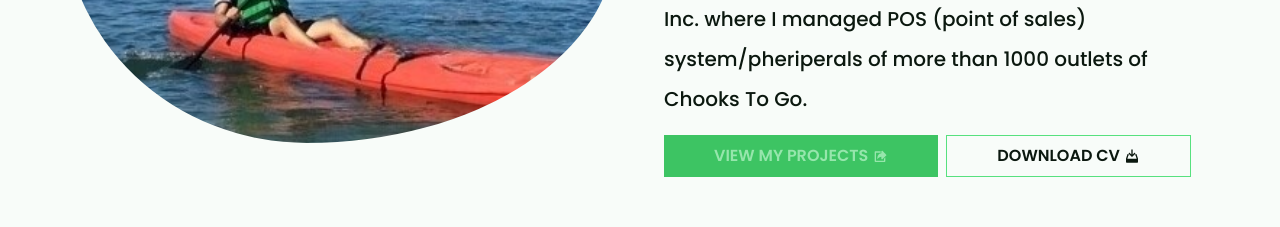
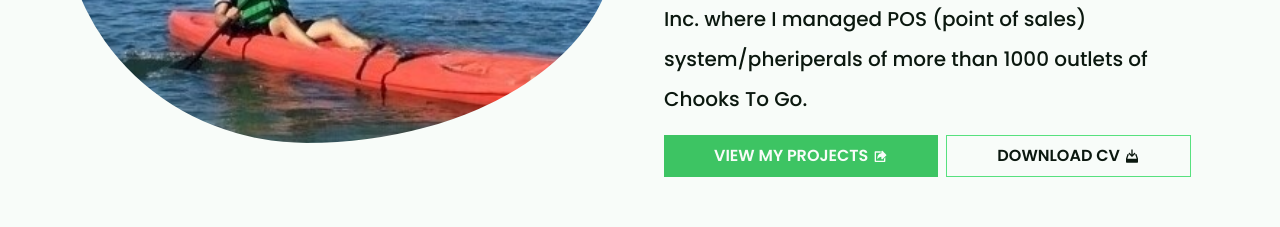
Before and after one commit to kzldlgr/my-portfolio, a React (Vite) app: page / in a window 1280 px wide. Shown: the part 1260-1487 px from the top of the page. Built offline with nearby package versions, Linux system fonts and the light colour scheme.

Commit message:
change font color of view my project button

```diff
--- a/src/components/About.jsx
+++ b/src/components/About.jsx
@@ -29,7 +29,7 @@ export default function About() {
                 to="project"
                 smooth={true}
                 spy={true}
-                className="cursor-pointer py-[18px] px-[50px] h-[42px] flex items-center justify-center text-base uppercase font-secondary font-semibold bg-primary text-secondary gap-1 mb-4 lg:mb-0 hover:bg-accent">
+                className="cursor-pointer py-[18px] px-[50px] h-[42px] flex items-center justify-center text-base uppercase font-secondary font-semibold bg-primary text-background gap-1 mb-4 lg:mb-0 hover:bg-accent">
                 View my projects <TiExport />
               </Link>
               <a href={resume} download="Kazel Deligero (Resume)" className="py-[18px] px-[50px] h-[42px] flex items-center justify-center text-base uppercase font-secondary font-semibold  text-text border border-accent gap-1 hover:border-secondary">Download CV<TiDownload /></a>
```
